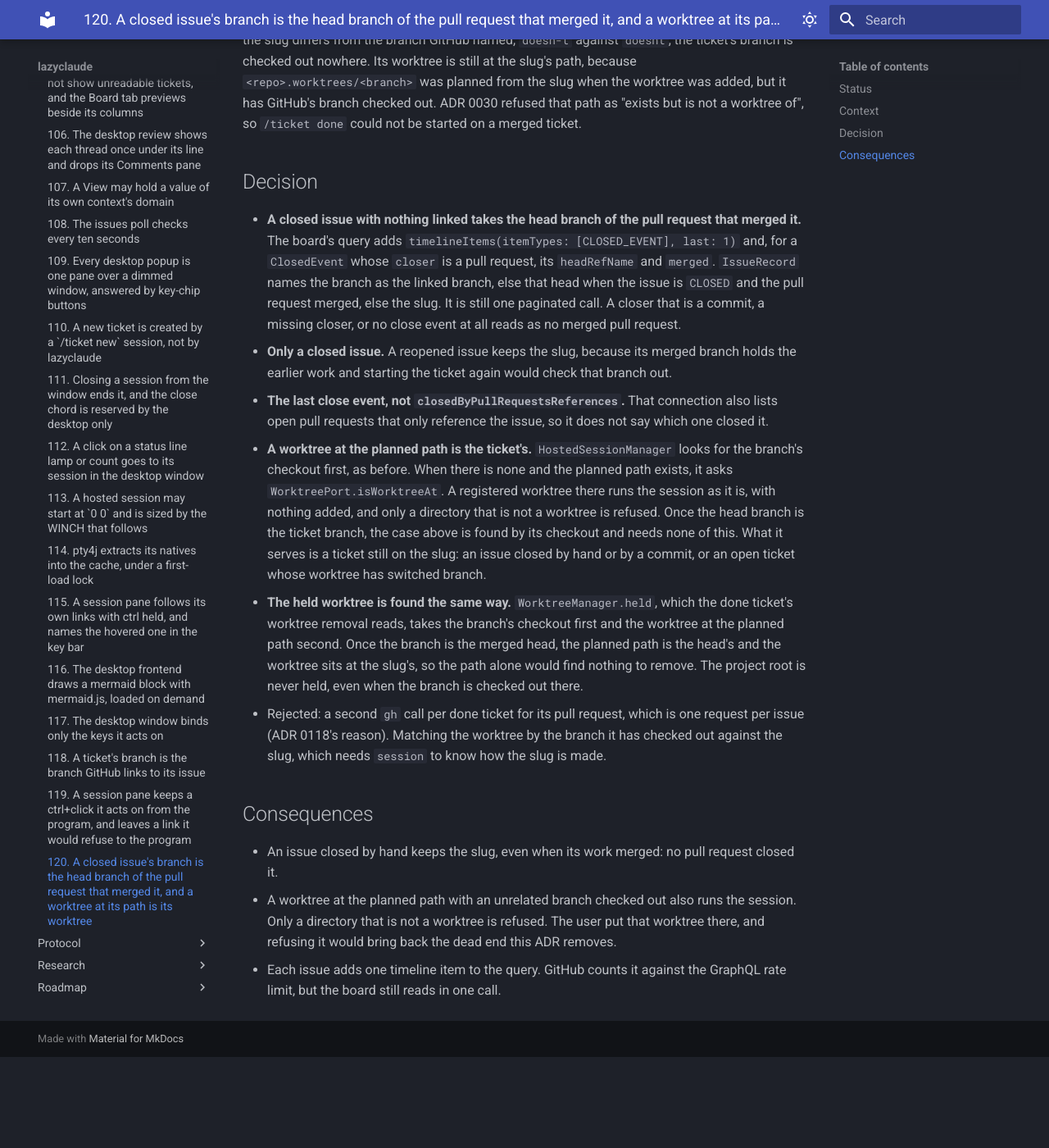
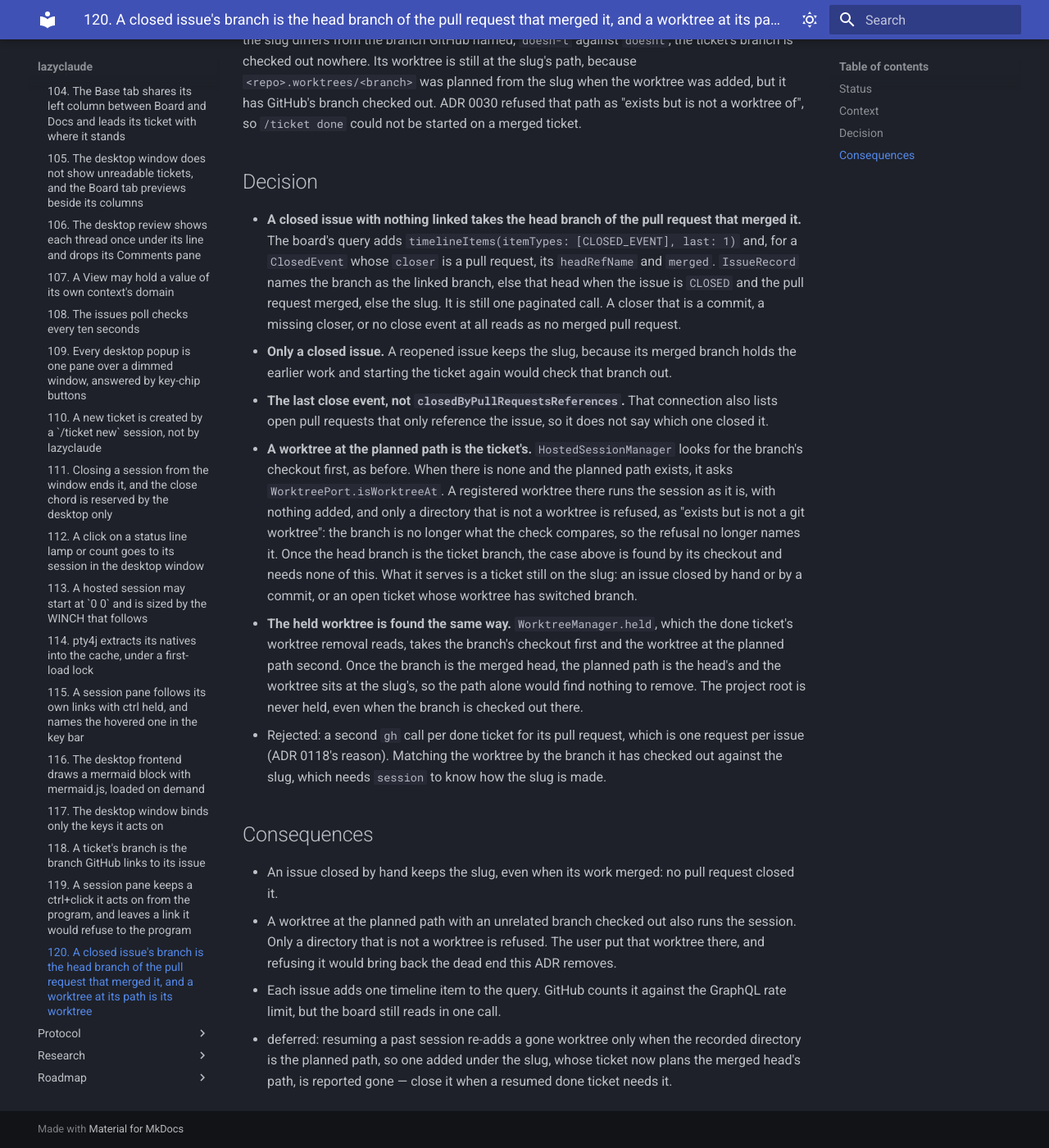
Before and after one commit to maxenceng/lazyclaude, an MkDocs documentation site: the page built from docs/adr/0120-a-closed-issue-s-branch-is-the-head-branch-of-the-pull-request-that-merged-it.md, in a window 1280 px wide and 1400 px high, scrolled down 588 px. Shown: the whole window at 82% size. Built offline with MkDocs 1.6.1 and Material for MkDocs 9.7.7, drawn with Linux system fonts in a browser that asks for light colours; before the commit the page ends 1877 px from its top, so only the background shows below that.

Commit message:
A directory at a ticket's planned path that is not a worktree is refused as not a git worktree, without naming a branch
Co-Authored-By: Claude Opus 5.5 <noreply@anthropic.com>

```diff
--- a/docs/adr/0120-a-closed-issue-s-branch-is-the-head-branch-of-the-pull-request-that-merged-it.md
+++ b/docs/adr/0120-a-closed-issue-s-branch-is-the-head-branch-of-the-pull-request-that-merged-it.md
@@ -29,7 +29,8 @@ refused that path as "exists but is not a worktree of", so `/ticket done` could
   reference the issue, so it does not say which one closed it.
 - **A worktree at the planned path is the ticket's.** `HostedSessionManager` looks for the branch's checkout first, as before.
   When there is none and the planned path exists, it asks `WorktreePort.isWorktreeAt`. A registered worktree there runs the
-  session as it is, with nothing added, and only a directory that is not a worktree is refused. Once the head branch is
+  session as it is, with nothing added, and only a directory that is not a worktree is refused, as "exists but is not a git
+  worktree": the branch is no longer what the check compares, so the refusal no longer names it. Once the head branch is
   the ticket branch, the case above is found by its checkout and needs none of this. What it serves is a ticket still on
   the slug: an issue closed by hand or by a commit, or an open ticket whose worktree has switched branch.
 - **The held worktree is found the same way.** `WorktreeManager.held`, which the done ticket's worktree removal reads, takes the
@@ -47,3 +48,5 @@ refused that path as "exists but is not a worktree of", so `/ticket done` could
   worktree is refused. The user put that worktree there, and refusing it would bring back the dead end this ADR removes.
 - Each issue adds one timeline item to the query. GitHub counts it against the GraphQL rate limit, but the board still reads in
   one call.
+- deferred: resuming a past session re-adds a gone worktree only when the recorded directory is the planned path, so one added
+  under the slug, whose ticket now plans the merged head's path, is reported gone — close it when a resumed done ticket needs it.
```
Also changed, not shown: 2 other files.
